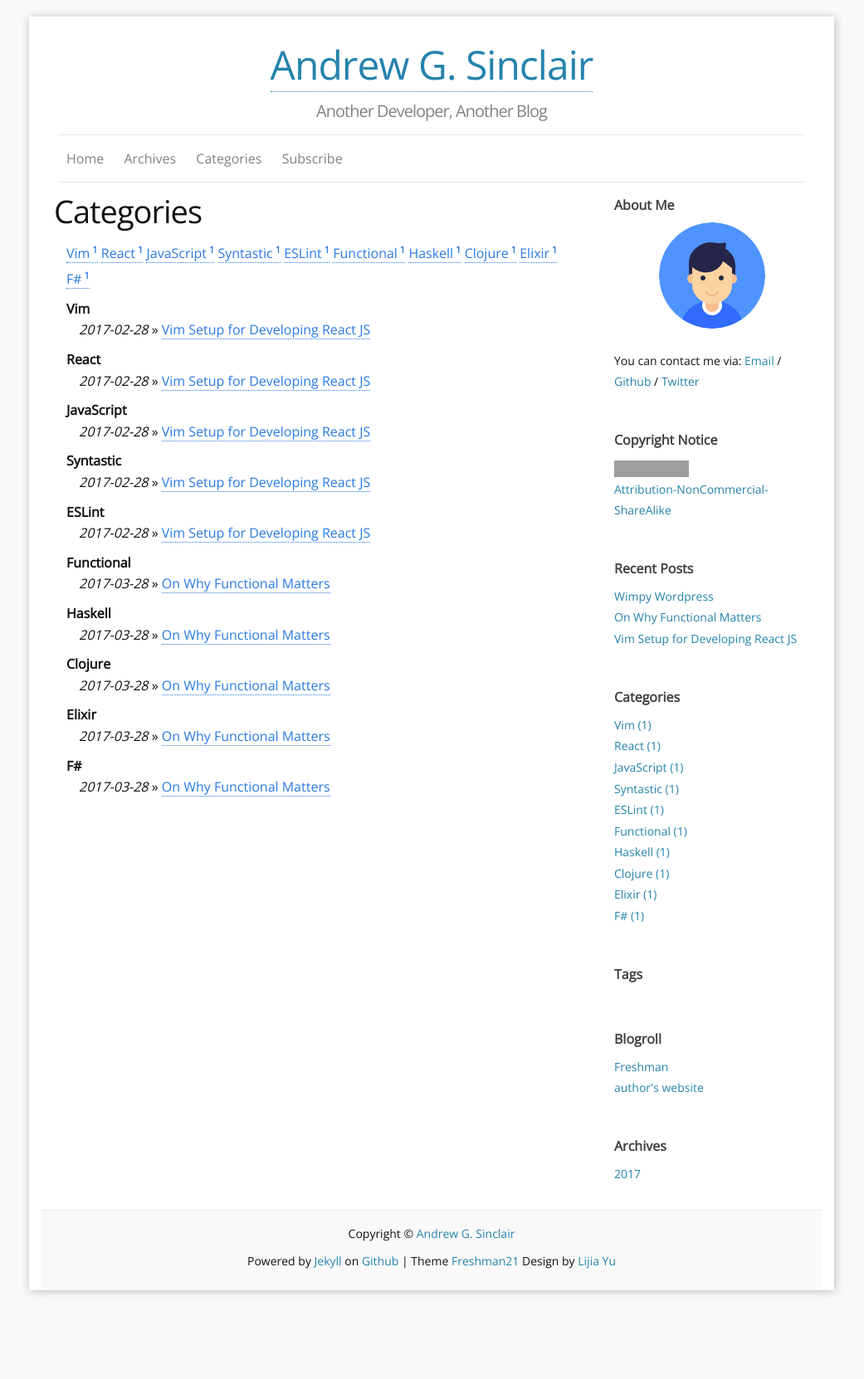
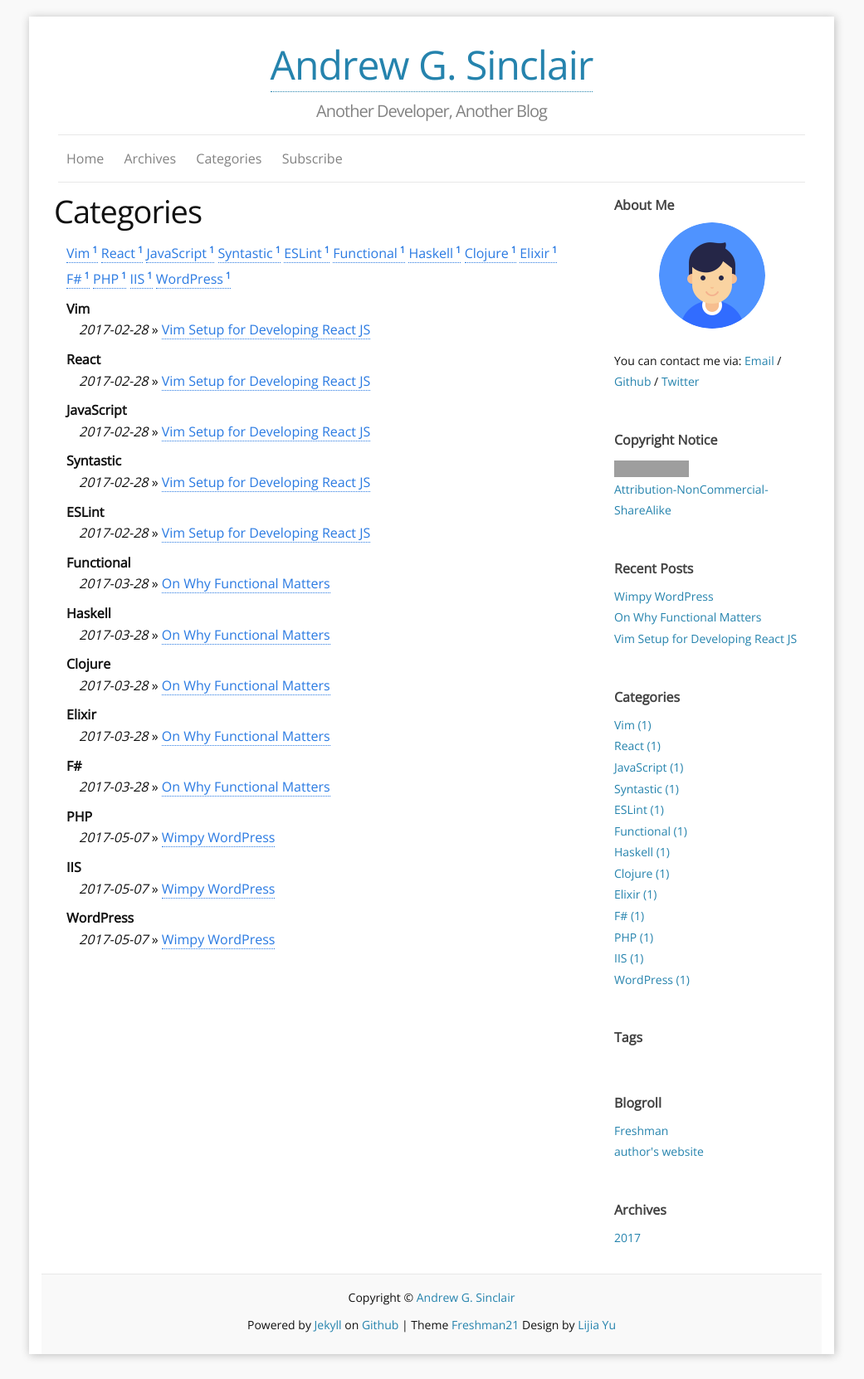
Before and after one commit to AndrewSinclair/AndrewSinclair.github.io, a Jekyll site: the page built from d_categories.md, in a window 1280 px wide. Shown: the whole page at 83% size, without its empty margins (120-1161 px from the left). Built offline with Jekyll 4.4.1, drawn with Linux system fonts in a browser that asks for light colours; before the commit the page ends 1585 px from its top, so only the background shows below that; grey boxes are pictures that could not be loaded.

Commit message:
Fixed typos added header

```diff
--- a/_posts/2017-05-07-wimpy-wordpress.md
+++ b/_posts/2017-05-07-wimpy-wordpress.md
@@ -1,3 +1,10 @@
+---
+title:  "Wimpy WordPress"
+date:   2017-05-07
+categories: PHP IIS WordPress
+---
+
+
 I have recently been expanding my knowledge. PHP has been popular choice for webpages for many years now. Probably it's one of the oldest and most mature programming tools I've had to use in a while. PHP webpages are well known for the LAMP stack (Linux, Apache, MySQL, and PHP). For my project, however, I am interested in setting up a WIMP stack (Windows, IIS, MySQL, and PHP... Yes it's an unfortunate accronym...)
 
 Sure enough, when LAMP is the status quo, then going against the grain with WIMP can sometimes feel like exploring undocumented territory. In particular I was creating a WordPress Multi-Site setup and found a small number of pitfalls and gotchas that I'd love to share with you now. We'll see the steps for setting up a WordPress in WIMP (on a local dev environment) and we'll pay special attention to the pot holes and speed bumps. Buckle up!
```
Also changed, not shown: other parts of _posts/2017-05-07-wimpy-wordpress.md (+2 -2 lines).
